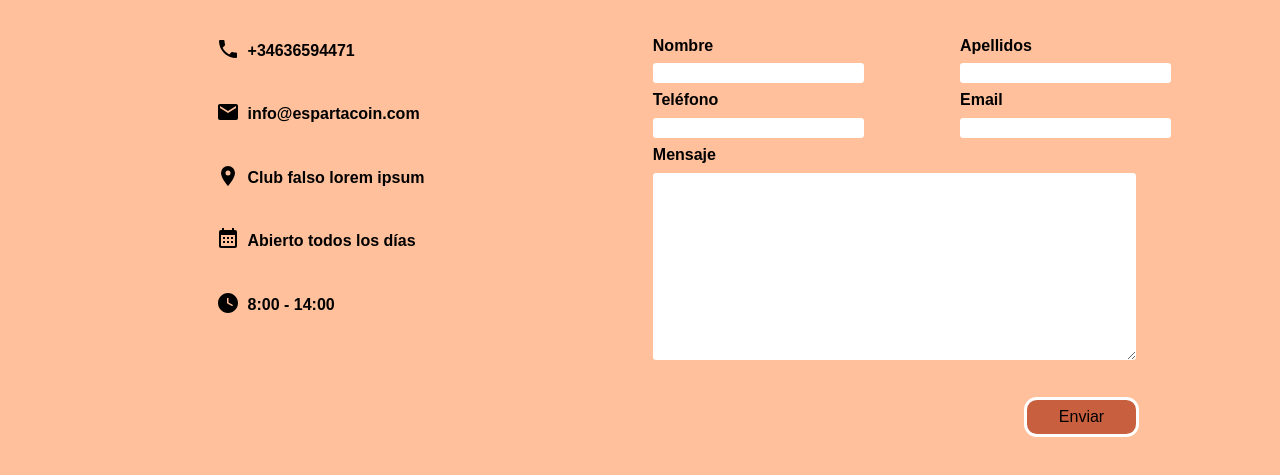
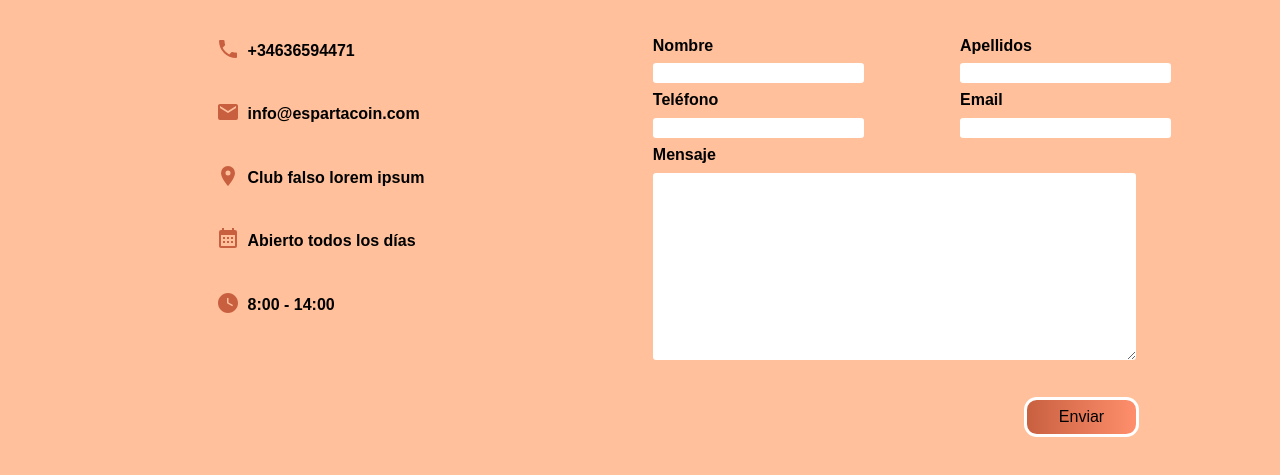
Before and after one commit to Adolfovi/espartacoin, a plain HTML site: page contacto.html in a window 1280 px wide. Shown: the part 157-632 px from the top of the page. Drawn offline with Linux system fonts and the light colour scheme.

Commit message:
Mejoración del botón de formulario

```diff
--- a/contacto.html
+++ b/contacto.html
@@ -46,7 +46,7 @@
                 <div class="phone-number">
                     <div class="phone-number-phone-icon">
                         <svg style="width:24px;height:24px" viewBox="0 0 24 24">
-                            <path fill="currentColor"
+                            <path fill="#c86040"
                                 d="M6.62,10.79C8.06,13.62 10.38,15.94 13.21,17.38L15.41,15.18C15.69,14.9 16.08,14.82 16.43,14.93C17.55,15.3 18.75,15.5 20,15.5A1,1 0 0,1 21,16.5V20A1,1 0 0,1 20,21A17,17 0 0,1 3,4A1,1 0 0,1 4,3H7.5A1,1 0 0,1 8.5,4C8.5,5.25 8.7,6.45 9.07,7.57C9.18,7.92 9.1,8.31 8.82,8.59L6.62,10.79Z" />
                         </svg>
                     </div>
@@ -57,7 +57,7 @@
                 <div class="email">
                     <div class="email-email-icon">
                         <svg style="width:24px;height:24px" viewBox="0 0 24 24">
-                            <path fill="currentColor"
+                            <path fill="#c86040"
                                 d="M20,8L12,13L4,8V6L12,11L20,6M20,4H4C2.89,4 2,4.89 2,6V18A2,2 0 0,0 4,20H20A2,2 0 0,0 22,18V6C22,4.89 21.1,4 20,4Z" />
                         </svg>
                     </div>
@@ -68,7 +68,7 @@
                 <div class="location">
                     <div class="location-location-icon">
                         <svg style="width:24px;height:24px" viewBox="0 0 24 24">
-                            <path fill="currentColor"
+                            <path fill="#c86040"
                                 d="M12,11.5A2.5,2.5 0 0,1 9.5,9A2.5,2.5 0 0,1 12,6.5A2.5,2.5 0 0,1 14.5,9A2.5,2.5 0 0,1 12,11.5M12,2A7,7 0 0,0 5,9C5,14.25 12,22 12,22C12,22 19,14.25 19,9A7,7 0 0,0 12,2Z" />
                         </svg>
                     </div>
@@ -79,7 +79,7 @@
                 <div class="schedule">
                     <div class="schedule-schedule-icon">
                         <svg style="width:24px;height:24px" viewBox="0 0 24 24">
-                            <path fill="currentColor"
+                            <path fill="#c86040"
                                 d="M9,10V12H7V10H9M13,10V12H11V10H13M17,10V12H15V10H17M19,3A2,2 0 0,1 21,5V19A2,2 0 0,1 19,21H5C3.89,21 3,20.1 3,19V5A2,2 0 0,1 5,3H6V1H8V3H16V1H18V3H19M19,19V8H5V19H19M9,14V16H7V14H9M13,14V16H11V14H13M17,14V16H15V14H17Z" />
                         </svg>
                     </div>
@@ -90,7 +90,7 @@
                 <div class="hour">
                     <div class="hour-hour-icon">
                         <svg style="width:24px;height:24px" viewBox="0 0 24 24">
-                            <path fill="currentColor"
+                            <path fill="#c86040"
                                 d="M12 2C6.5 2 2 6.5 2 12C2 17.5 6.5 22 12 22C17.5 22 22 17.5 22 12S17.5 2 12 2M16.3 15.2L11 12.3V7H12.5V11.4L17 13.9L16.3 15.2Z" />
                         </svg>
                     </div>
--- a/sass/pages/home/desktop/_home.scss
+++ b/sass/pages/home/desktop/_home.scss
@@ -290,6 +290,7 @@
     padding: 0.5rem 2rem 0.5rem 2rem;
     border-radius: 0.8rem;
     background-color: $primary-color-dark;
+    background-image: linear-gradient(to right, $primary-color-dark , $primary-color);
     cursor: pointer;
 }
 
```
Also changed, not shown: style/app.css, 1 other file.
